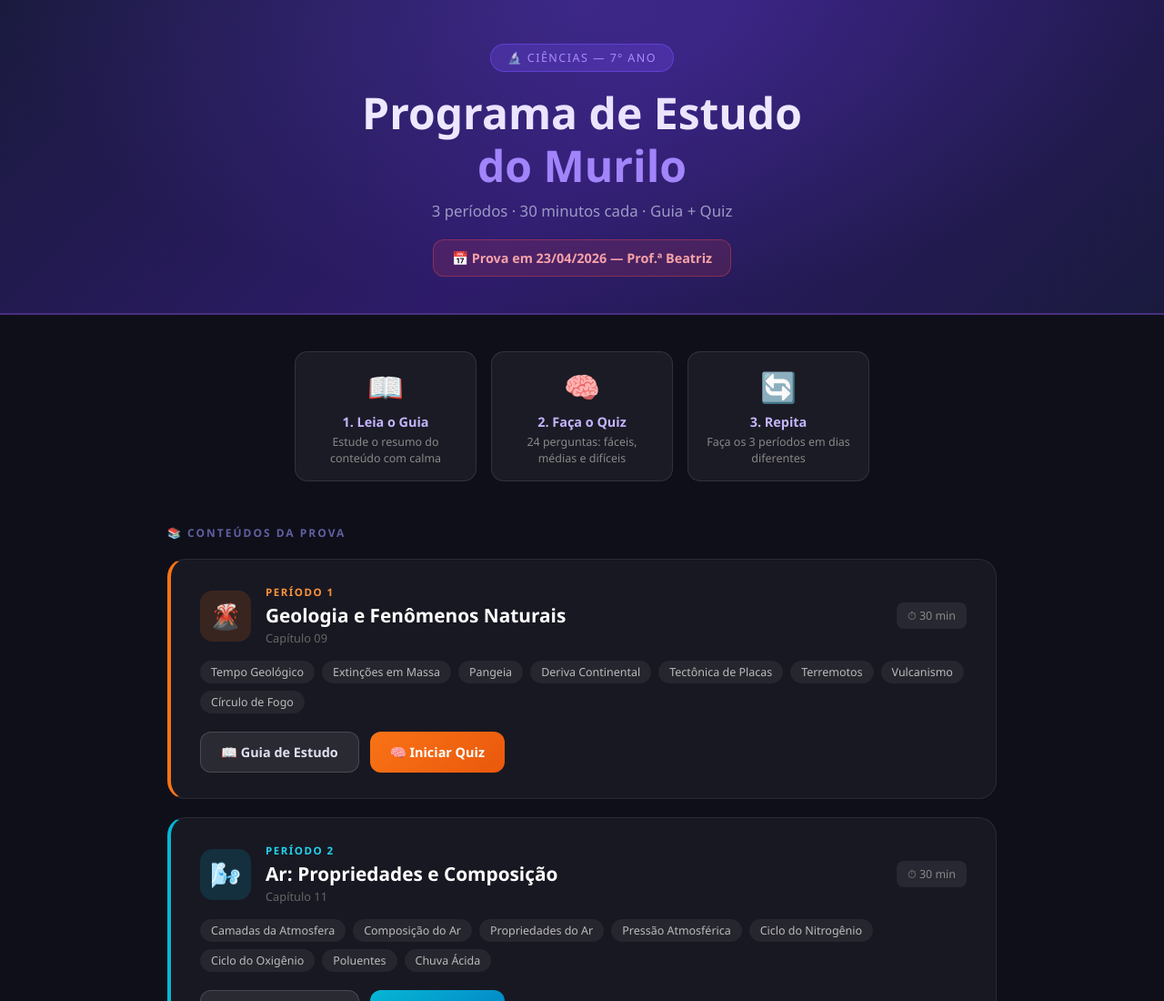
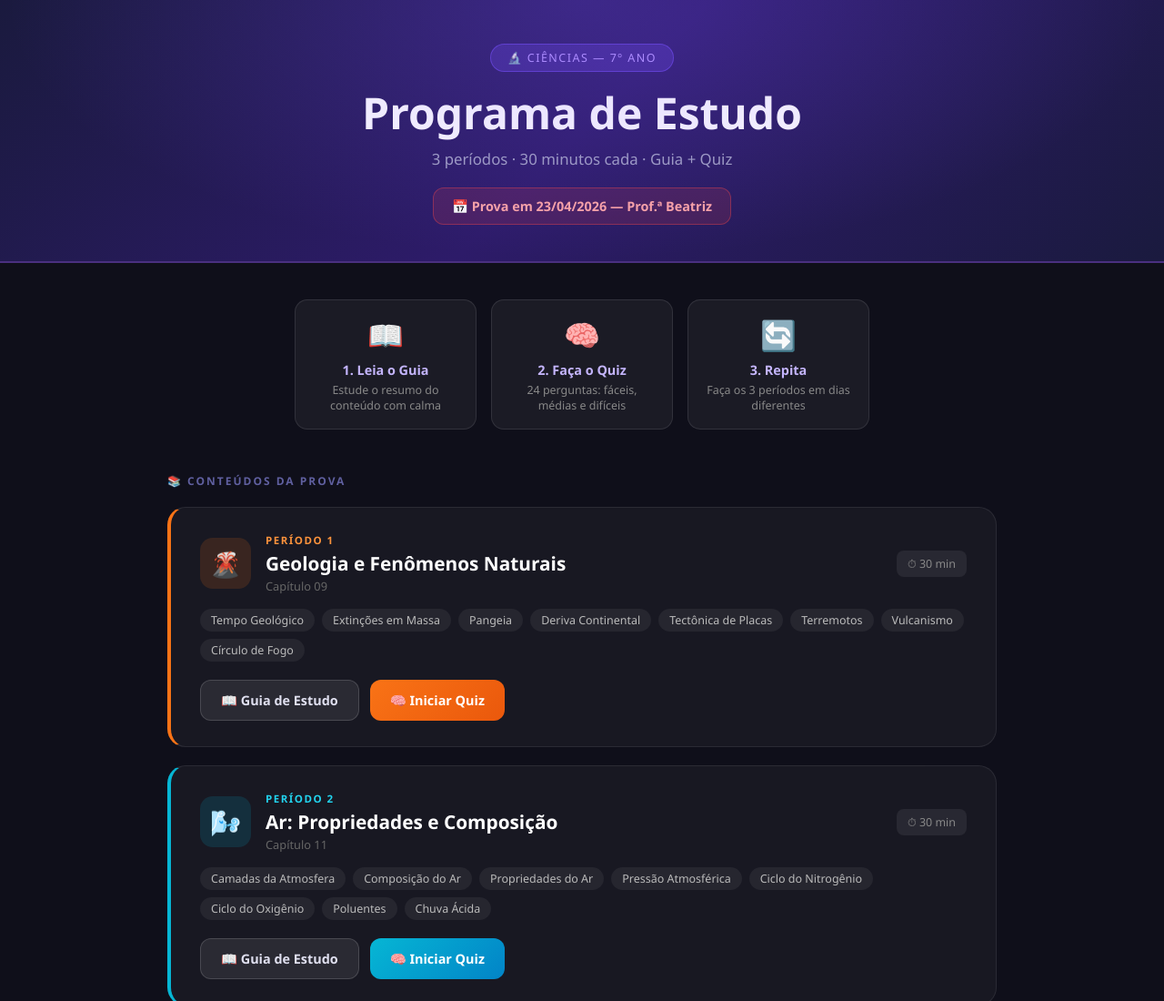
Before and after one commit to marcosloiola/lumiar-prova-T1-ciencia2, a plain HTML site: page index.html in a window 1280 px wide. Shown: the top 1100 px of the page at 91% size. Drawn offline with Linux system fonts and the light colour scheme.

Commit message:
Update index.html

```diff
--- a/index.html
+++ b/index.html
@@ -231,7 +231,7 @@
 
   <header>
     <div class="badge">🔬 Ciências — 7º Ano</div>
-    <h1>Programa de Estudo<br><span>do Murilo</span></h1>
+    <h1>Programa de Estudo<br></h1>
     <p class="subtitle">3 períodos · 30 minutos cada · Guia + Quiz</p>
     <div class="exam-info">📅 Prova em 23/04/2026 — Prof.ª Beatriz</div>
   </header>
```
